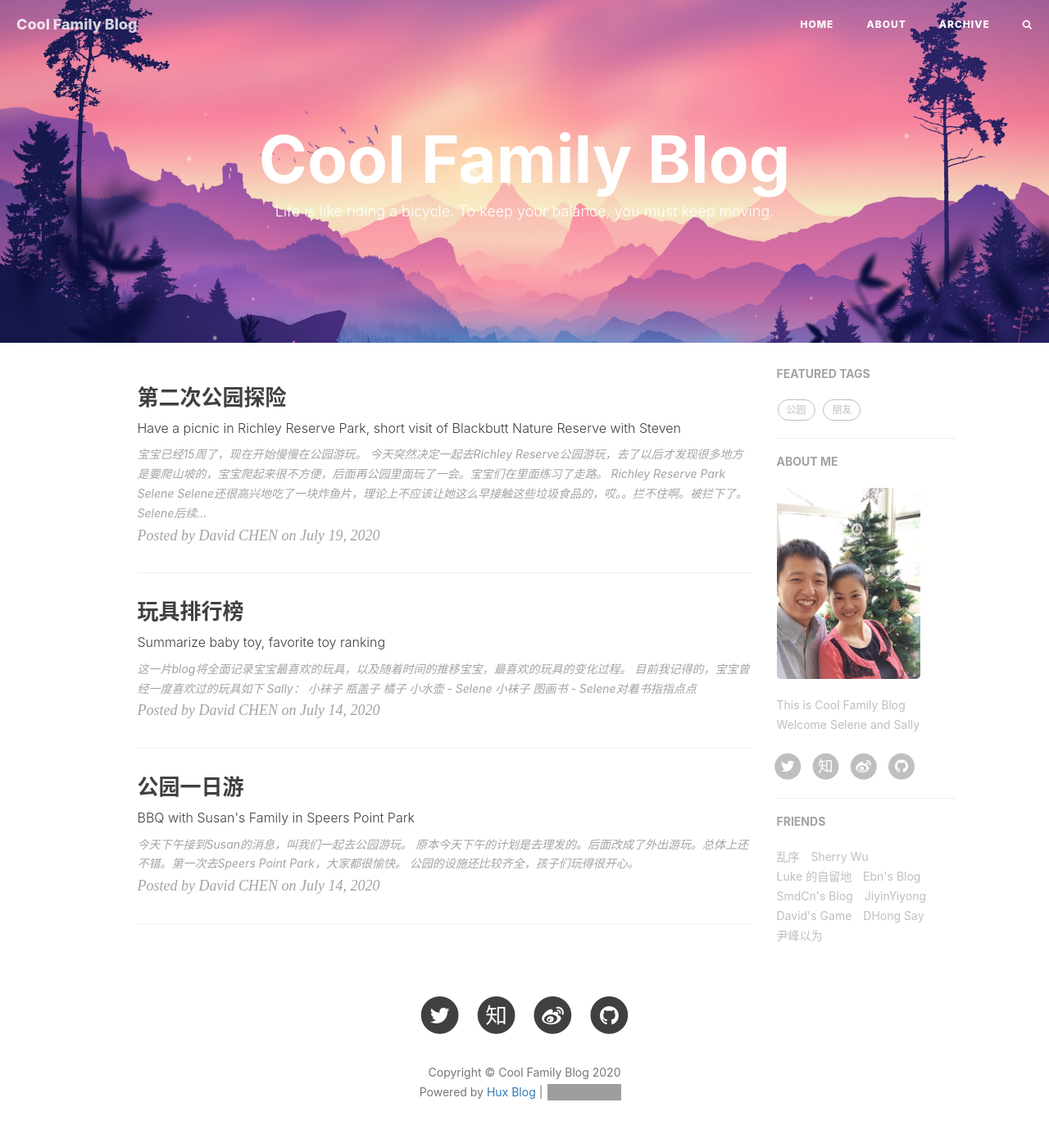
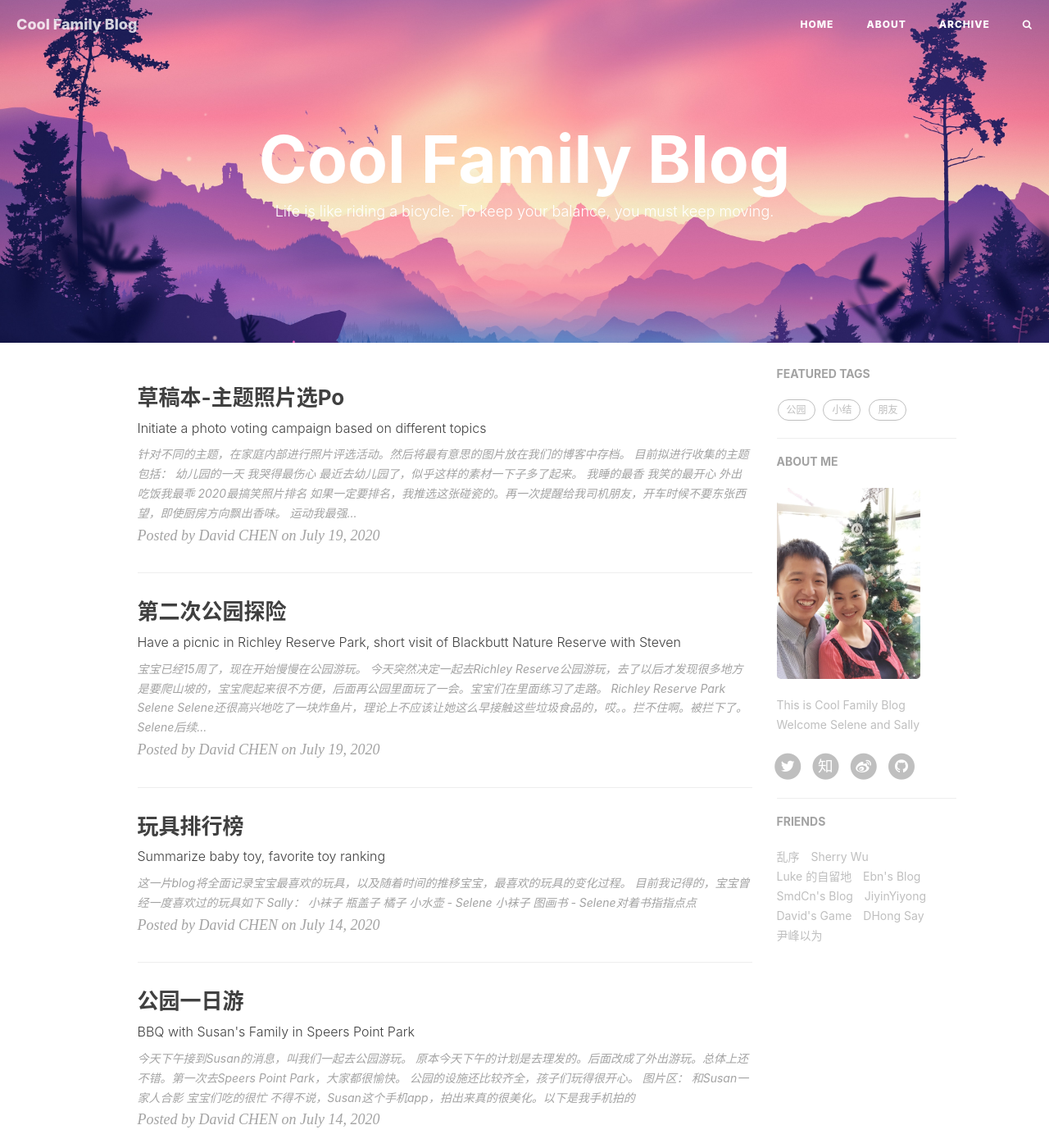
Before and after one commit to coolfamilyblog/coolfamilyblog.github.io, a Jekyll site: the page built from index.html, in a window 1280 px wide and 1400 px high. Shown: the whole window at 82% size. Built offline with Jekyll 4.4.1, drawn with Linux system fonts in a browser that asks for light colours; nearby versions of some CDN libraries; the list of posts is cut into pages by our own code; comment, search, counter and statistics services are not loaded; grey boxes are pictures that could not be loaded.

Commit message:
some test

```diff
--- a/_posts/2020/2020-07-14-playing-in-park-newcastle-with-susan.md
+++ b/_posts/2020/2020-07-14-playing-in-park-newcastle-with-susan.md
@@ -15,3 +15,23 @@ tags:
 原本今天下午的计划是去理发的。后面改成了外出游玩。总体上还不错。第一次去Speers Point Park，大家都很愉快。
 
 公园的设施还比较齐全，孩子们玩得很开心。
+
+图片区：
+
+<img src="D:\images\markdown-2020images\image-20200720002923621.png" alt="image-20200720002923621" style="zoom: 20%;" />
+
+和Susan一家人合影
+
+<img src="https://cdn.jsdelivr.net/gh/davidnsw/2020images/PicGo2020 1sylvia david babies family photo .png" style="zoom:20%;" />
+
+宝宝们吃的很忙
+
+<img src="https://cdn.jsdelivr.net/gh/davidnsw/2020images/PicGoSelene with susan son.png" style="zoom:25%;" />
+
+不得不说，Susan这个手机app，拍出来真的很美化。以下是我手机拍的
+
+<img src="D:\images\markdown-2020images\image-20200720005715142.png" alt="image-20200720005715142" style="zoom:20%;" />
+
+
+
+<img src="https://cdn.jsdelivr.net/gh/davidnsw/2020images/PicGo2020selene sports 2.png" style="zoom:30%;" />
--- /dev/null
+++ b/_posts/2020/2020-07-19-xiaojie-different-scene-photo-selection.md
@@ -0,0 +1,38 @@
+---
+layout: post
+title: "草稿本-主题照片选Po"
+subtitle: "Initiate a photo voting campaign based on different topics"
+author: "David CHEN"
+header-img: "img/post-bg-miui6.jpg"
+header-mask: 0.4
+categories: Social
+tags: 小结 测试
+excerpt: 针对不同的主题，在家庭内部进行照片评选活动。然后将最有意思的图片放在博客中存档。
+---
+
+针对不同的主题，在家庭内部进行照片评选活动。然后将最有意思的图片放在我们的博客中存档。
+
+目前拟进行收集的主题包括：
+
+### 幼儿园的一天
+
+### 我哭得最伤心
+最近去幼儿园了，似乎这样的素材一下子多了起来。
+![](https://cdn.jsdelivr.net/gh/davidnsw/2020images/PicGo2020sally cry in CC.png)
+
+### 我睡的最香
+
+### 我笑的最开心
+
+### 外出吃饭我最乖
+<img src="https://cdn.jsdelivr.net/gh/davidnsw/2020images/PicGods family eating together.png" style="zoom:20%;" />
+
+### 2020最搞笑照片排名
+如果一定要排名，我推选这张碰瓷的。再一次提醒给我司机朋友，开车时候不要东张西望，即使厨房方向飘出香味。
+<img src="https://cdn.jsdelivr.net/gh/davidnsw/2020images/PicGo2020fun iamges car accident.png" style="zoom:20%;" />
+
+### 运动我最强
+运动这一块，Sally似乎暂时找不到对手
+![](https://cdn.jsdelivr.net/gh/davidnsw/2020images/PicGo2020sally sports ball.gif)
+
+<img src="https://cdn.jsdelivr.net/gh/davidnsw/2020images/PicGo2020selene sports 2.png" style="zoom:30%;" />
```
